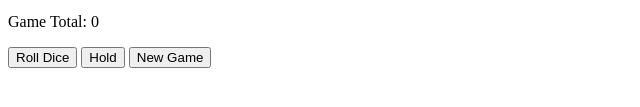
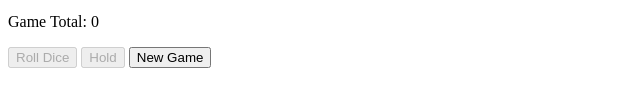
Before and after one commit to AmyHruska/Game-of-Pig-Dec-2023, a plain HTML site: page index.html in a window 1280 px wide. Shown: the part 267-374 px from the top of the page, without its empty margins (0-640 px from the left). Drawn offline with Linux system fonts and the light colour scheme.

```diff
--- a/index.html
+++ b/index.html
@@ -22,8 +22,8 @@
         <p>Game Total: <span id="total--1">0</span></p>
     </div>
 
-    <button id="rollButton">Roll Dice</button>
-    <button id="holdButton">Hold</button>
+    <button disabled="true" id="rollButton">Roll Dice</button>
+    <button disabled="true" id="holdButton">Hold</button>
     <button id="newGameButton">New Game</button>
 
     <script src="js/scripts.js"></script>
--- a/js/scripts.js
+++ b/js/scripts.js
@@ -55,7 +55,7 @@ const btnRoll = document.getElementById('rollButton');
 const btnHold = document.getElementById('holdButton');
 
 btnNew.addEventListener('click', function () {
-    console.log('kittens.')
+
 });
 
 btnRoll.addEventListener('click', function () {
```
